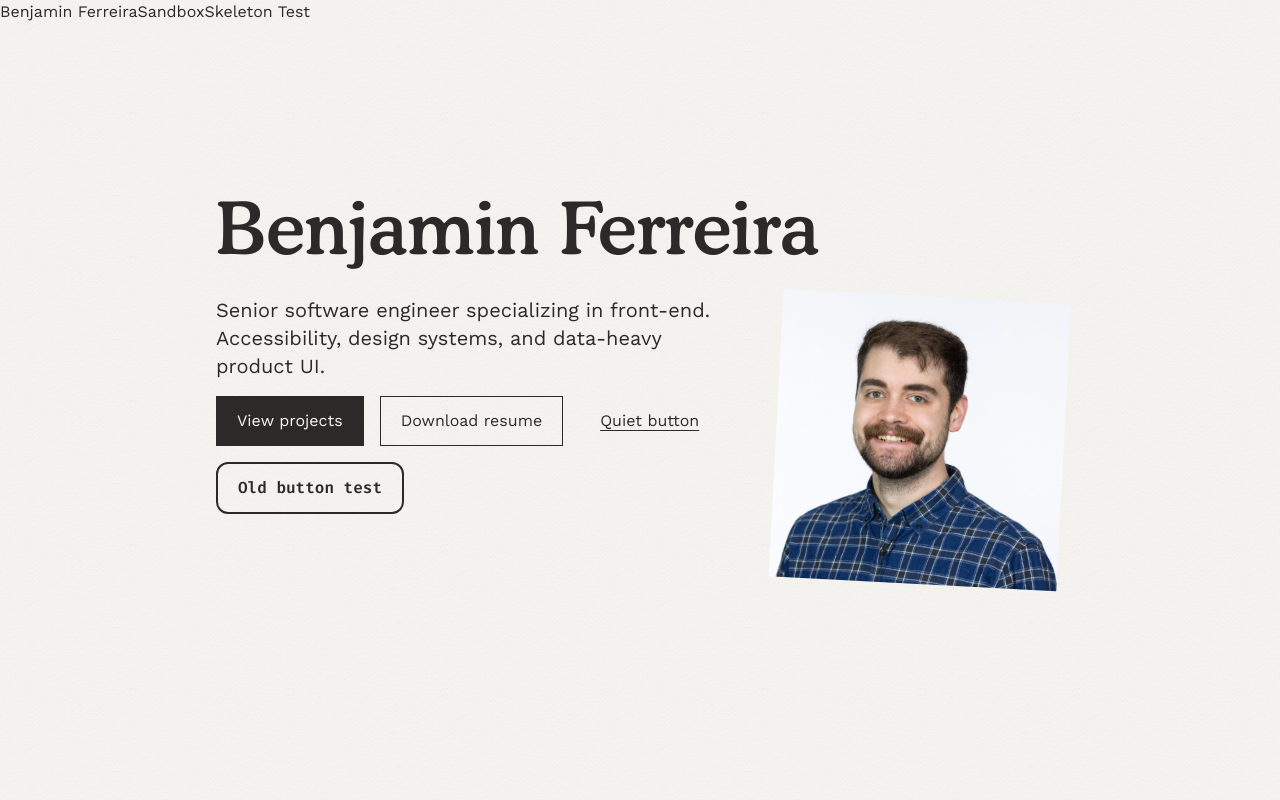
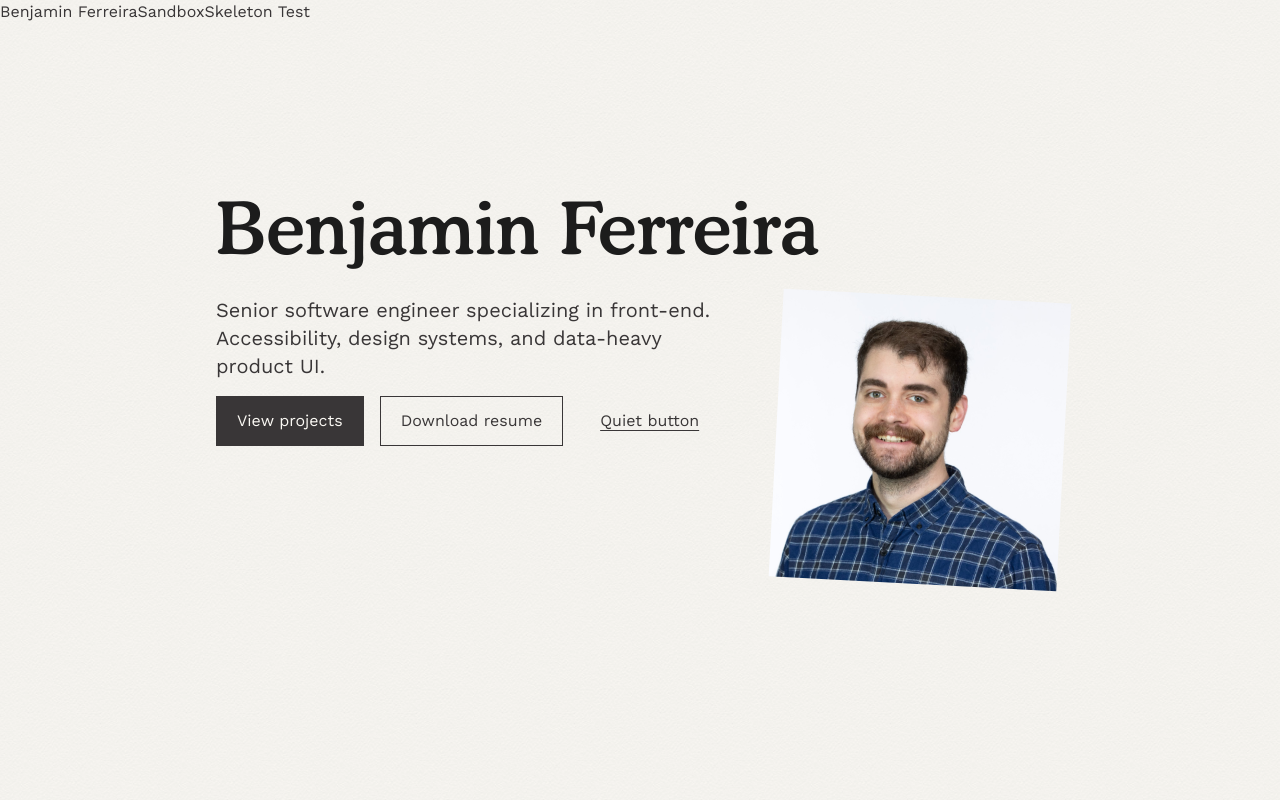
Before and after one commit to benjaminferreira/benjaminferreira.dev, a Next.js app: page / in a window 1280 px wide. Shown: the top 800 px of the page. Built offline with nearby package versions, Linux system fonts and the light colour scheme.

Commit message:
Refine ink palette and finalizing button press states, swap headings to charcoal

```diff
--- a/src/app/(desk)/page.tsx
+++ b/src/app/(desk)/page.tsx
@@ -21,7 +21,7 @@ export default function HomePage() {
 				<div className="flex flex-col gap-8">
 					<h1
 						id="intro-heading"
-						className="text-4xl md:text-7xl font-heading text-ink"
+						className="text-4xl md:text-7xl font-heading text-charcoal"
 					>
 						Benjamin Ferreira
 					</h1>
@@ -49,9 +49,6 @@ export default function HomePage() {
 							</Button>
 							<Button variant="quiet">Quiet button</Button>
 						</div>
-						<button className=" marker-shade px-5 py-3 font-mono font-semibold rounded-xl  text-ink cursor-pointer border-2 border-ink hover:text-paper hover:bg-pen-kujaku hover:border-transparent">
-							Old button test
-						</button>
 					</div>
 				</div>
 			</section>
@@ -60,7 +57,7 @@ export default function HomePage() {
 				className="space-y-4"
 			>
 				<div className="flex justify-between">
-					<h2 className="text-2xl font-heading text-ink uppercase">Project #1:</h2>
+					<h2 className="text-3xl font-heading text-charcoal uppercase">Project #1:</h2>
 					<span
 						ref={boxRef}
 						data-shaded={boxInView || undefined}
--- a/src/app/globals.css
+++ b/src/app/globals.css
@@ -14,7 +14,8 @@
 	--color-paper-md: #faf4e8;
 	--color-paper-md-dark: #dcd6cb;
 	--color-divider: #eae6df;
-	--color-ink: #2c2a29;
+	/* --color-ink: #2c2a29; - Old ink hex for reference */
+	--color-ink: #393637;
 	--color-charcoal: #1c1c1c;
 	--color-kraft: #d2b48c;
 	--color-tracing: rgba(255, 255, 255, 0.4);
--- a/src/components/Button.tsx
+++ b/src/components/Button.tsx
@@ -22,9 +22,20 @@ interface ButtonProps {
 const base = "relative inline-flex items-center gap-2 whitespace-nowrap border px-5 py-3";
 
 const variantClasses: Record<ButtonVariant, string> = {
-	primary: "bg-ink text-paper border-ink hocus:bg-pen-shinkai hover:border-pen-shinkai marker-shade",
-	secondary: "text-ink border-ink marker-shade",
-	quiet: "text-ink border-transparent underline underline-offset-4 hover:text-pen-shinkai",
+	primary: `
+        bg-ink text-paper border-ink marker-shade
+        active:bg-charcoal active:border-charcoal
+    `,
+	secondary: `
+        text-ink border-ink marker-shade
+        active:text-charcoal active:border-charcoal active:bg-mild-grey/20
+    `,
+	quiet: `
+        text-ink border-transparent underline underline-offset-4
+        hover:text-pen-shinkai
+        focus-visible:text-pen-shinkai
+        active:text-charcoal
+    `,
 };
 
 export default function Button({
```
